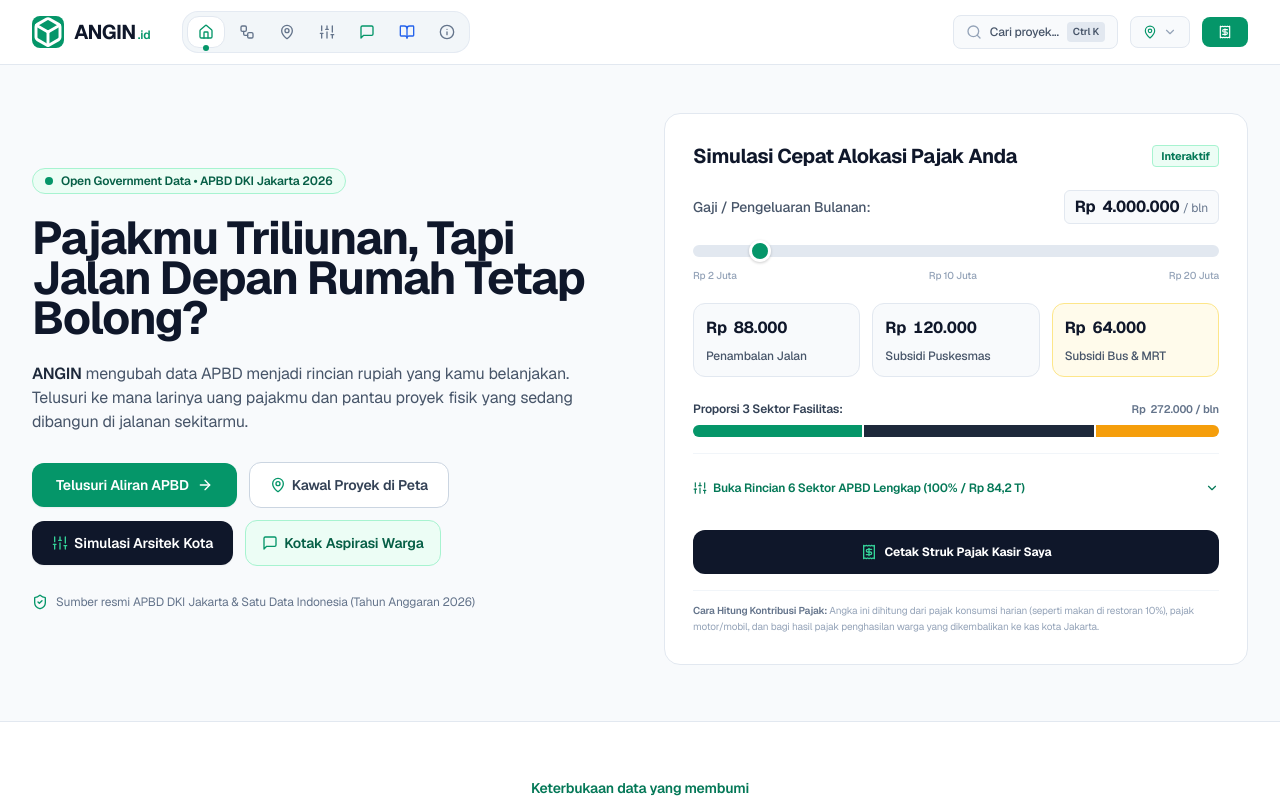
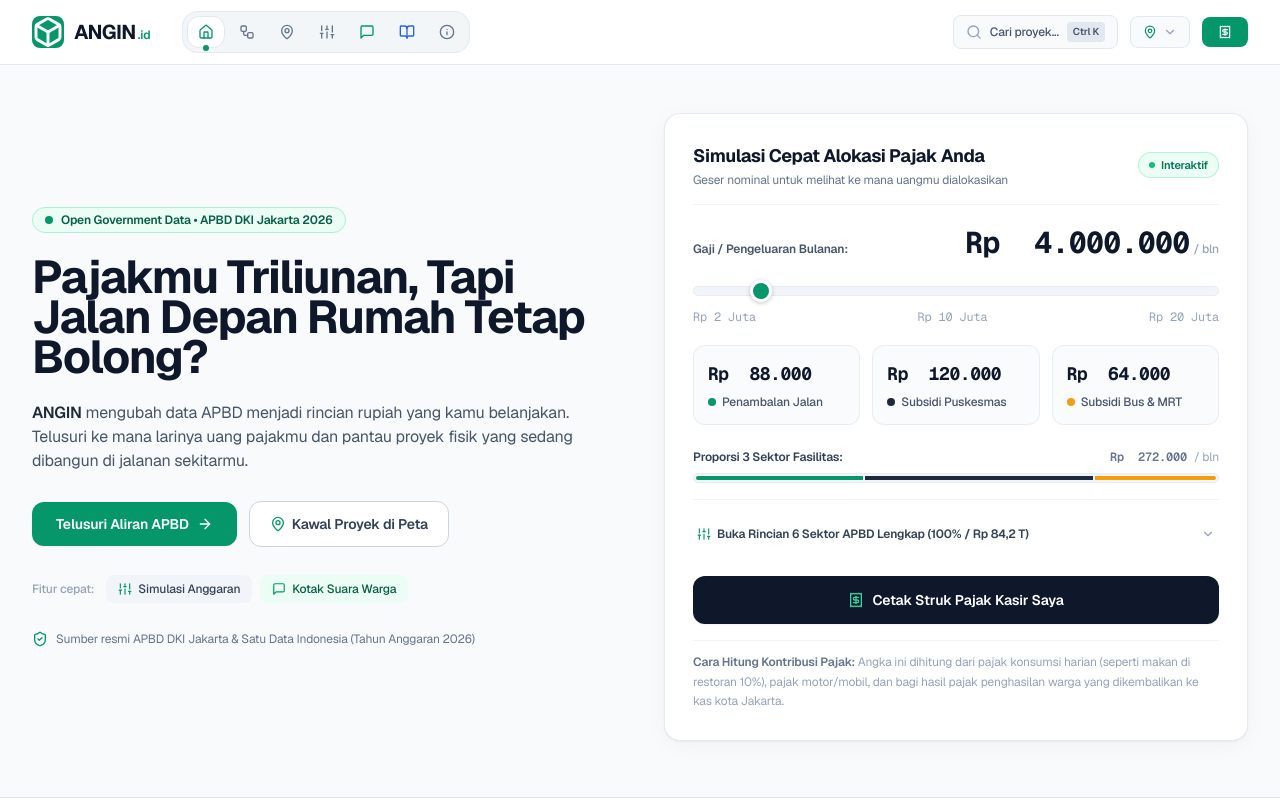
Before and after one commit to abcdefakhry/ANGIN, a React (Vite) app: page / in a window 1280 px wide. Shown: the top 800 px of the page. Built offline with nearby package versions, Linux system fonts and the light colour scheme.

Commit message:
feat(design): redesain modern Hero section dan Kalkulator Pajak instrumen sipil sesuai standar taste-skill

```diff
--- a/src/App.tsx
+++ b/src/App.tsx
@@ -590,28 +590,31 @@ export default function App() {
                 <MapPin className="w-4 h-4 text-emerald-600" />
                 <span>Kawal Proyek di Peta</span>
               </button>
+            </div>
 
+            {/* Quick Action Link Pills (Tasteful Civic Instruments) */}
+            <div className="flex flex-wrap items-center gap-2 pt-1 text-xs">
+              <span className="text-slate-400 font-medium mr-1">Fitur cepat:</span>
               <button
                 onClick={() => {
                   setActiveView('simulator');
                   window.scrollTo({ top: 0, behavior: 'smooth' });
                 }}
-                className="inline-flex items-center justify-center gap-1.5 bg-slate-900 hover:bg-slate-800 active:scale-[0.98] hover:-translate-y-0.5 text-white font-semibold px-5 py-3 rounded-xl text-sm transition-all shadow-sm hover:shadow-md min-h-[44px] cursor-pointer"
+                className="inline-flex items-center gap-1.5 px-3 py-1.5 rounded-lg bg-slate-100 hover:bg-slate-200/80 active:scale-[0.98] text-slate-700 font-medium transition-all cursor-pointer"
               >
-                <Sliders className="w-4 h-4 text-emerald-400" />
-                <span>Simulasi Arsitek Kota</span>
+                <Sliders className="w-3.5 h-3.5 text-emerald-600" />
+                <span>Simulasi Anggaran</span>
               </button>
-
               <button
                 onClick={() => {
                   setFeedbackCategory('usulan');
                   setFeedbackProjectTitle(undefined);
                   setIsFeedbackOpen(true);
                 }}
-                className="inline-flex items-center justify-center gap-1.5 bg-emerald-50 hover:bg-emerald-100 active:scale-[0.98] hover:-translate-y-0.5 text-emerald-800 font-semibold px-4 py-3 rounded-xl text-sm border border-emerald-200 transition-all min-h-[44px] cursor-pointer"
+                className="inline-flex items-center gap-1.5 px-3 py-1.5 rounded-lg bg-emerald-50 hover:bg-emerald-100/80 active:scale-[0.98] text-emerald-800 font-medium transition-all cursor-pointer"
               >
-                <MessageSquare className="w-4 h-4 text-emerald-600" />
-                <span>Kotak Aspirasi Warga</span>
+                <MessageSquare className="w-3.5 h-3.5 text-emerald-600" />
+                <span>Kotak Suara Warga</span>
               </button>
             </div>
 
@@ -624,27 +627,37 @@ export default function App() {
 
           {/* Right Column: Hero Interactive Simulator Card */}
           <div className="lg:col-span-6">
-            <div data-ui="tax-simulator" className="bg-white rounded-2xl p-5 sm:p-7 border border-slate-200">
+            <div data-ui="tax-simulator" className="relative bg-white rounded-2xl p-6 sm:p-7 border border-slate-200/90 shadow-[0_4px_24px_-4px_rgba(15,23,42,0.06),0_1px_2px_rgba(15,23,42,0.04)]">
 
-              <div className="flex items-center justify-between">
-                <h2 className="text-base sm:text-xl font-bold text-slate-900 tracking-tight">
-                  Simulasi Cepat Alokasi Pajak Anda
-                </h2>
-                <span className="text-[11px] font-bold text-emerald-700 bg-emerald-50 px-2 py-0.5 rounded border border-emerald-200">
+              {/* Card Header */}
+              <div className="flex items-center justify-between pb-4 border-b border-slate-100">
+                <div>
+                  <h2 className="text-base sm:text-lg font-bold text-slate-900 tracking-tight">
+                    Simulasi Cepat Alokasi Pajak Anda
+                  </h2>
+                  <p className="text-xs text-slate-500 mt-0.5">
+                    Geser nominal untuk melihat ke mana uangmu dialokasikan
+                  </p>
+                </div>
+                <span className="inline-flex items-center gap-1.5 text-[11px] font-semibold text-emerald-700 bg-emerald-50 px-2.5 py-1 rounded-full border border-emerald-200/80">
+                  <span className="w-1.5 h-1.5 rounded-full bg-emerald-500 animate-pulse"></span>
                   Interaktif
                 </span>
               </div>
 
               {/* Slider Input Row */}
               <div className="mt-5 space-y-3">
-                <div className="flex items-center justify-between text-xs sm:text-sm font-medium">
-                  <span className="text-slate-600">Gaji / Pengeluaran Bulanan:</span>
-                  <span className="text-slate-900 font-extrabold text-sm sm:text-base bg-slate-50 px-2.5 py-1 rounded-md border border-slate-200 tabular-nums">
-                    {formatRupiah(income)} <span className="text-xs font-normal text-slate-500">/ bln</span>
-                  </span>
+                <div className="flex items-baseline justify-between">
+                  <span className="text-xs font-semibold text-slate-600">Gaji / Pengeluaran Bulanan:</span>
+                  <div className="text-right">
+                    <span className="font-mono font-bold text-2xl sm:text-3xl text-slate-900 tracking-tight tabular-nums">
+                      {formatRupiah(income)}
+                    </span>
+                    <span className="text-xs font-medium text-slate-400 ml-1">/ bln</span>
+                  </div>
                 </div>
 
-                <div className="relative pt-1">
+                <div className="relative pt-1.5">
                   <input
                     type="range"
                     min="2000000"
@@ -652,10 +665,10 @@ export default function App() {
                     step="500000"
                     value={income}
                     onChange={(e) => setIncome(Number(e.target.value))}
-                    className="w-full h-3 bg-slate-200 rounded-lg appearance-none cursor-pointer accent-emerald-600 focus:outline-none"
+                    className="w-full h-2.5 bg-slate-100 rounded-lg appearance-none cursor-pointer accent-emerald-600 focus:outline-none border border-slate-200/60"
                     aria-label="Slider Gaji Bulanan"
                   />
-                  <div className="flex justify-between text-[10px] text-slate-400 mt-1 font-medium">
+                  <div className="flex justify-between text-xs text-slate-400 mt-1.5 font-mono tabular-nums">
                     <span>Rp 2 Juta</span>
                     <span>Rp 10 Juta</span>
                     <span>Rp 20 Juta</span>
@@ -664,35 +677,38 @@ export default function App() {
               </div>
 
               {/* 3 Metrics Cards */}
-              <div className="grid grid-cols-1 sm:grid-cols-3 gap-2.5 sm:gap-3 mt-5">
+              <div className="grid grid-cols-1 sm:grid-cols-3 gap-3 mt-5">
 
                 {/* Metric 1 */}
-                <div className="bg-slate-50 rounded-xl p-3 border border-slate-200 flex sm:flex-col justify-between items-center sm:items-start transition-colors">
-                  <div className="order-2 sm:order-1 font-bold text-sm sm:text-base text-slate-900 tabular-nums">
+                <div className="bg-slate-50/80 hover:bg-slate-100/60 rounded-xl p-3.5 border border-slate-200/70 transition-all flex sm:flex-col justify-between items-center sm:items-start group">
+                  <div className="order-2 sm:order-1 font-mono font-bold text-base sm:text-lg text-slate-900 tracking-tight tabular-nums">
                     {formatRupiah(perbaikanJalan)}
                   </div>
-                  <div className="order-1 sm:order-2 text-xs text-slate-600 font-medium sm:mt-2">
-                    Penambalan Jalan
+                  <div className="order-1 sm:order-2 text-xs text-slate-600 font-medium sm:mt-1.5 flex items-center gap-1.5">
+                    <span className="w-2 h-2 rounded-full bg-emerald-600 flex-shrink-0"></span>
+                    <span>Penambalan Jalan</span>
                   </div>
                 </div>
 
                 {/* Metric 2 */}
-                <div className="bg-slate-50 rounded-xl p-3 border border-slate-200 flex sm:flex-col justify-between items-center sm:items-start transition-colors">
-                  <div className="order-2 sm:order-1 font-bold text-sm sm:text-base text-slate-900 tabular-nums">
+                <div className="bg-slate-50/80 hover:bg-slate-100/60 rounded-xl p-3.5 border border-slate-200/70 transition-all flex sm:flex-col justify-between items-center sm:items-start group">
+                  <div className="order-2 sm:order-1 font-mono font-bold text-base sm:text-lg text-slate-900 tracking-tight tabular-nums">
                     {formatRupiah(subsidiPuskesmas)}
                   </div>
-                  <div className="order-1 sm:order-2 text-xs text-slate-600 font-medium sm:mt-2">
-                    Subsidi Puskesmas
+                  <div className="order-1 sm:order-2 text-xs text-slate-600 font-medium sm:mt-1.5 flex items-center gap-1.5">
+                    <span className="w-2 h-2 rounded-full bg-slate-800 flex-shrink-0"></span>
+                    <span>Subsidi Puskesmas</span>
                   </div>
                 </div>
 
                 {/* Metric 3 */}
-                <div className="bg-amber-50 rounded-xl p-3 border border-amber-200 flex sm:flex-col justify-between items-center sm:items-start transition-colors">
-                  <div className="order-2 sm:order-1 font-bold text-sm sm:text-base text-slate-900 tabular-nums">
+                <div className="bg-slate-50/80 hover:bg-slate-100/60 rounded-xl p-3.5 border border-slate-200/70 transition-all flex sm:flex-col justify-between items-center sm:items-start group">
+                  <div className="order-2 sm:order-1 font-mono font-bold text-base sm:text-lg text-slate-900 tracking-tight tabular-nums">
                     {formatRupiah(subsidiTransportasi)}
                   </div>
-                  <div className="order-1 sm:order-2 text-xs text-slate-600 font-medium sm:mt-2">
-                    Subsidi Bus &amp; MRT
+                  <div className="order-1 sm:order-2 text-xs text-slate-600 font-medium sm:mt-1.5 flex items-center gap-1.5">
+                    <span className="w-2 h-2 rounded-full bg-amber-500 flex-shrink-0"></span>
+                    <span>Subsidi Bus &amp; MRT</span>
                   </div>
                 </div>
 
@@ -702,24 +718,24 @@ export default function App() {
               <div className="mt-5 pt-1">
                 <div className="flex justify-between items-center text-xs font-semibold text-slate-700 mb-2">
                   <span>Proporsi 3 Sektor Fasilitas:</span>
-                  <span className="text-slate-500 tabular-nums font-semibold text-[11px]">{formatRupiah(totalTrio)} / bln</span>
+                  <span className="text-slate-500 font-mono font-semibold text-xs tabular-nums">
+                    {formatRupiah(totalTrio)} <span className="font-sans font-normal text-slate-400">/ bln</span>
+                  </span>
                 </div>
-                <div className="h-3 w-full bg-slate-100 rounded-full overflow-hidden flex">
+                <div className="h-2.5 w-full bg-slate-100 rounded-full overflow-hidden flex gap-0.5 p-0.5 border border-slate-200/60">
                   <div
                     style={{ width: `${(perbaikanJalan / totalTrio) * 100}%` }}
-                    className="bg-emerald-600 h-full transition-[width] duration-300"
+                    className="bg-emerald-600 h-full rounded-l-full transition-[width] duration-300"
                     title={`Jalan: ${formatRupiah(perbaikanJalan)}`}
                   ></div>
-                  <div style={{ width: '2px' }} className="bg-white h-full"></div>
                   <div
                     style={{ width: `${(subsidiPuskesmas / totalTrio) * 100}%` }}
                     className="bg-slate-800 h-full transition-[width] duration-300"
                     title={`Puskesmas: ${formatRupiah(subsidiPuskesmas)}`}
                   ></div>
-                  <div style={{ width: '2px' }} className="bg-white h-full"></div>
                   <div
                     style={{ width: `${(subsidiTransportasi / totalTrio) * 100}%` }}
-                    className="bg-amber-500 h-full transition-[width] duration-300"
+                    className="bg-amber-500 h-full rounded-r-full transition-[width] duration-300"
                     title={`Transportasi: ${formatRupiah(subsidiTransportasi)}`}
                   ></div>
                 </div>
@@ -728,59 +744,60 @@ export default function App() {
               {/* Expandable Section: Lihat Sektor Lainnya (Zero Empty State - Celah 2.2) */}
               <div className="mt-4 pt-3 border-t border-slate-100">
                 <button
+                  type="button"
                   onClick={() => setShowOtherSectors(!showOtherSectors)}
-                  className="w-full flex items-center justify-between text-xs font-semibold text-emerald-700 hover:text-emerald-800 transition py-2 cursor-pointer min-h-[44px]"
+                  className="w-full flex items-center justify-between text-xs font-semibold text-slate-700 hover:text-emerald-700 transition py-2 px-1 rounded-lg cursor-pointer min-h-[44px]"
                 >
                   <span className="flex items-center gap-1.5">
-                    <Sliders className="w-3.5 h-3.5" />
+                    <Sliders className="w-3.5 h-3.5 text-emerald-600" />
                     <span>{showOtherSectors ? 'Sembunyikan Sektor Lainnya' : 'Buka Rincian 6 Sektor APBD Lengkap (100% / Rp 84,2 T)'}</span>
                   </span>
-                  <ChevronDown className={`w-3.5 h-3.5 transition-transform ${showOtherSectors ? 'rotate-180' : ''}`} />
+                  <ChevronDown className={`w-3.5 h-3.5 transition-transform text-slate-400 ${showOtherSectors ? 'rotate-180 text-emerald-600' : ''}`} />
                 </button>
 
                 {showOtherSectors && (
-                  <div className="mt-2 p-3.5 bg-slate-50 rounded-xl space-y-2.5 text-xs border border-slate-200/80 animate-in fade-in duration-200">
-                    <div className="text-[11px] text-slate-500 font-medium pb-1 border-b border-slate-200 flex justify-between">
+                  <div className="mt-2 p-3 bg-slate-50/70 rounded-xl space-y-2 text-xs border border-slate-200/70 animate-in fade-in duration-200">
+                    <div className="text-xs text-slate-500 font-medium pb-2 border-b border-slate-200/60 flex justify-between">
                       <span>Porsi 6 Sektor Utama Anggaran DKI:</span>
-                      <span className="font-bold text-slate-700">Total 100% (Rp 84,2 T)</span>
+                      <span className="font-mono font-bold text-slate-800">Total 100% (Rp 84,2 T)</span>
                     </div>
 
                     {apbdData.sectors.map((sec) => (
                       <div
                         key={sec.id}
                         onClick={() => setSelectedSectorId(selectedSectorId === sec.id ? null : sec.id)}
-                        className={`p-2 rounded-lg border transition cursor-pointer ${
+                        className={`p-2.5 rounded-lg border transition cursor-pointer ${
                           selectedSectorId === sec.id
                             ? 'bg-white border-emerald-300 shadow-xs'
-                            : 'bg-white/60 border-slate-200/60 hover:bg-white'
+                            : 'bg-white/80 border-slate-200/60 hover:bg-white'
                         }`}
                       >
                         <div className="flex justify-between items-center">
-                          <span className="text-slate-800 font-bold flex items-center gap-2">
+                          <span className="text-slate-800 font-semibold flex items-center gap-2">
                             <span className="w-2.5 h-2.5 rounded-full flex-shrink-0" style={{ backgroundColor: sec.color }}></span>
                             <span>{sec.name}</span>
                           </span>
                           <div className="flex items-center gap-2">
-                            <span className="font-extrabold text-slate-900">{sec.percentage}%</span>
+                            <span className="font-mono font-bold text-slate-900 text-xs tabular-nums">{sec.percentage}%</span>
                             <ChevronRight className={`w-3 h-3 text-slate-400 transition-transform ${selectedSectorId === sec.id ? 'rotate-90' : ''}`} />
                           </div>
                         </div>
 
                         {/* Sub-Programs Detail if Active */}
                         {selectedSectorId === sec.id && (
-                          <div className="mt-2 pt-2 border-t border-slate-100 text-[11px] space-y-1.5 text-slate-600">
+                          <div className="mt-2.5 pt-2 border-t border-slate-100 text-xs space-y-1.5 text-slate-600">
                             <p className="italic text-slate-500">{sec.description}</p>
                             {sec.sub_programs.length > 0 ? (
-                              <div className="space-y-1 pt-1">
+                              <div className="space-y-1.5 pt-1">
                                 {sec.sub_programs.map((sub) => (
-                                  <div key={sub.id} className="flex justify-between bg-slate-50 p-1.5 rounded">
+                                  <div key={sub.id} className="flex justify-between bg-slate-50 p-2 rounded-md">
                                     <span className="font-medium text-slate-700">• {sub.name}</span>
-                                    <span className="font-bold text-slate-900">{formatRupiah(sub.budget)}</span>
+                                    <span className="font-mono font-bold text-slate-900 tabular-nums">{formatRupiah(sub.budget)}</span>
                                   </div>
                                 ))}
                               </div>
                             ) : (
-                              <div className="text-[10px] text-slate-400">Alokasi reguler APBD 2026</div>
+                              <div className="text-xs text-slate-400">Alokasi reguler APBD 2026</div>
                             )}
                           </div>
                         )}
@@ -794,7 +811,7 @@ export default function App() {
               <div className="mt-5">
                 <button
                   onClick={() => setIsReceiptOpen(true)}
-                  className="w-full flex items-center justify-center gap-2 bg-slate-900 hover:bg-slate-800 text-white text-xs font-bold py-3.5 px-4 rounded-xl transition-colors cursor-pointer min-h-[44px]"
+                  className="w-full flex items-center justify-center gap-2 bg-slate-900 hover:bg-slate-800 active:scale-[0.98] hover:-translate-y-0.5 text-white text-sm font-semibold py-3.5 px-4 rounded-xl transition-all shadow-sm hover:shadow-md cursor-pointer min-h-[44px]"
                 >
                   <Receipt className="w-4 h-4 text-emerald-400" />
                   <span>Cetak Struk Pajak Kasir Saya</span>
@@ -802,7 +819,7 @@ export default function App() {
               </div>
 
               {/* Catatan Transparansi Formula (Footnote Disclosure Sesuai Celah 2.4) */}
-              <div className="mt-4 pt-3 border-t border-slate-100 text-[10px] text-slate-400 leading-relaxed">
+              <div className="mt-4 pt-3 border-t border-slate-100 text-xs text-slate-400 leading-relaxed">
                 <strong className="text-slate-500 font-semibold">Cara Hitung Kontribusi Pajak:</strong> Angka ini dihitung dari pajak konsumsi harian (seperti makan di restoran 10%), pajak motor/mobil, dan bagi hasil pajak penghasilan warga yang dikembalikan ke kas kota Jakarta.
               </div>
 
--- a/src/index.css
+++ b/src/index.css
@@ -11,7 +11,7 @@ code, kbd, samp, pre, .font-mono {
   font-family: 'Geist Mono', ui-monospace, SFMono-Regular, Menlo, Monaco, Consolas, monospace;
 }
 
-/* Custom range slider style to match mockup */
+/* Custom range slider style to match tactile GovTech instrument */
 input[type="range"]::-webkit-slider-thumb {
   -webkit-appearance: none;
   appearance: none;
@@ -21,7 +21,18 @@ input[type="range"]::-webkit-slider-thumb {
   background: #059669;
   cursor: pointer;
   border: 3px solid #ffffff;
-  box-shadow: 0 1px 3px rgba(0,0,0,0.2);
+  box-shadow: 0 1px 4px rgba(15, 23, 42, 0.25);
+  transition: transform 0.15s cubic-bezier(0.16, 1, 0.3, 1), box-shadow 0.15s ease;
+}
+
+input[type="range"]::-webkit-slider-thumb:hover {
+  transform: scale(1.1);
+  box-shadow: 0 2px 6px rgba(5, 150, 105, 0.4);
+}
+
+input[type="range"]::-webkit-slider-thumb:active {
+  transform: scale(0.95);
+  box-shadow: 0 1px 2px rgba(15, 23, 42, 0.3);
 }
 
 input[type="range"]::-moz-range-thumb {
@@ -31,7 +42,18 @@ input[type="range"]::-moz-range-thumb {
   background: #059669;
   cursor: pointer;
   border: 3px solid #ffffff;
-  box-shadow: 0 1px 3px rgba(0,0,0,0.2);
+  box-shadow: 0 1px 4px rgba(15, 23, 42, 0.25);
+  transition: transform 0.15s cubic-bezier(0.16, 1, 0.3, 1), box-shadow 0.15s ease;
+}
+
+input[type="range"]::-moz-range-thumb:hover {
+  transform: scale(1.1);
+  box-shadow: 0 2px 6px rgba(5, 150, 105, 0.4);
+}
+
+input[type="range"]::-moz-range-thumb:active {
+  transform: scale(0.95);
+  box-shadow: 0 1px 2px rgba(15, 23, 42, 0.3);
 }
 
 /* Leaflet map popup override for clean GovTech styling */
```
